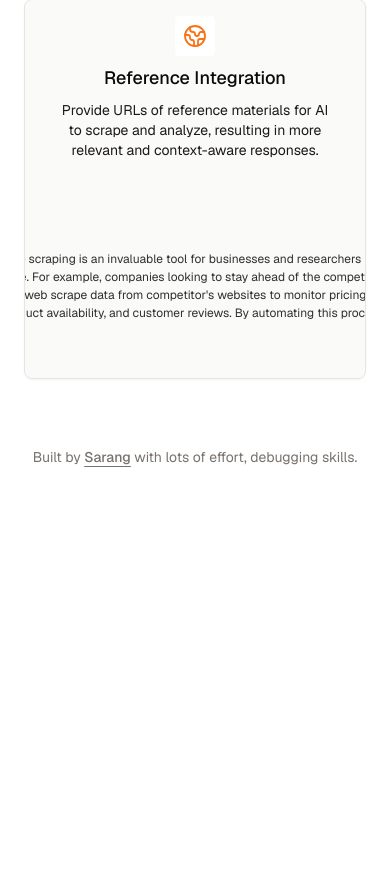
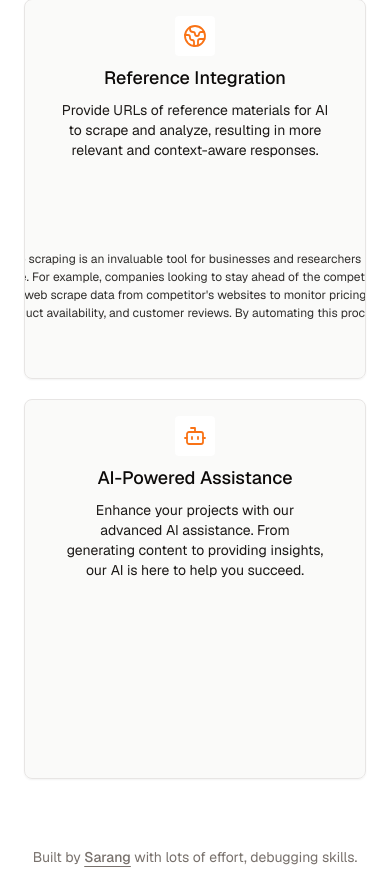
Before and after one commit to SarangKumar/Project-Sphere, a Next.js app: page / in a window 390 px wide. Shown: the part 1862-2733 px from the top of the page. Before the commit the page ends 2333 px from the top, so only its background shows below. Built offline with nearby package versions, Linux system fonts and the light colour scheme; no server answers.

Commit message:
feat: Add AI assistant card to home page and pricing responsiveness

```diff
--- a/src/app/page.tsx
+++ b/src/app/page.tsx
@@ -9,6 +9,7 @@ import ColabCard from "@/components/card/colab-card";
 import WebScrapeCard from "@/components/card/web-scrape-card";
 import AuthenticationCard from "@/components/card/authentication-card";
 import { Footer } from "@/components/footer";
+import AiAssistantCard from "@/components/card/ai-assistant-card";
 
 export default function Home() {
   return (
@@ -32,6 +33,7 @@ export default function Home() {
           <AuthenticationCard />
           <ColabCard />
           <WebScrapeCard />
+          <AiAssistantCard />
         </div>
       </main>
       <Footer />
--- a/src/app/pricing/page.tsx
+++ b/src/app/pricing/page.tsx
@@ -1,7 +1,10 @@
 import { Footer } from "@/components/footer";
 import Navbar from "@/components/navbar/navbar";
 import PricingCard from "@/components/pricing/pricing-card";
-import PricingTablePlanMd from "@/components/pricing/pricing-table";
+import {
+  PricingTablePlanLg,
+  PricingTablePlanSm,
+} from "@/components/pricing/pricing-table";
 import { pricingPlans } from "@/constants";
 import { cn } from "@/lib/utils";
 import { Metadata } from "next";
@@ -39,7 +42,8 @@ const PricingPage = () => {
           ))}
         </main>
 
-        <PricingTablePlanMd />
+        <PricingTablePlanLg />
+        <PricingTablePlanSm />
       </div>
       <Footer />
     </>
--- /dev/null
+++ b/src/components/card/ai-assistant-card.tsx
@@ -0,0 +1,37 @@
+import { cn } from "@/lib/utils";
+import { Bot } from "lucide-react";
+import React from "react";
+
+const AiAssistantCard = ({ className }: { className?: string }) => {
+  return (
+    <section
+      className={cn(
+        "card",
+        "group/card grid grid-cols-1 gap-4 @container/card",
+        className
+      )}
+    >
+      <div className="flex flex-row justify-between @sm/card:justify-center">
+        <div className="flex flex-col justify-between">
+          <div className="flex flex-col items-center gap-2 lg:items-start">
+            <span className="grid size-10 place-items-center rounded bg-background">
+              <Bot className="stroke-primary stroke-[1.8]" />
+            </span>
+            <h3 className="text-center text-lg font-medium text-foreground lg:text-left">
+              AI-Powered Assistance
+            </h3>
+            <p className="text-balance text-center text-sm text-secondary-foreground lg:text-left">
+              Enhance your projects with our advanced AI assistance. From
+              generating content to providing insights, our AI is here to help
+              you succeed.
+            </p>
+          </div>
+        </div>
+      </div>
+
+      <div className="relative flex translate-y-10 flex-col place-items-center md:translate-y-0"></div>
+    </section>
+  );
+};
+
+export default AiAssistantCard;
--- a/src/components/card/authentication-card.tsx
+++ b/src/components/card/authentication-card.tsx
@@ -19,7 +19,7 @@ const AuthenticationCard = ({ className }: { className?: string }) => {
               <LockKeyhole className="stroke-primary stroke-[1.8]" />
             </span>
             <h3 className="text-center text-lg font-medium text-foreground lg:text-left">
-              Authentication
+              Secure Authentication
             </h3>
             <p className="text-balance text-center text-sm text-secondary-foreground lg:text-left">
               Ensure secure access to your projects with robust authentication.
--- a/src/components/pricing/pricing-table.tsx
+++ b/src/components/pricing/pricing-table.tsx
@@ -1,4 +1,4 @@
-import { pricingFeatures, pricingPlans } from "@/constants";
+import { Plans, pricingFeatures, pricingPlans } from "@/constants";
 import React from "react";
 import {
   Tooltip,
@@ -12,14 +12,14 @@ import { cn } from "@/lib/utils";
 import { buttonVariants } from "../ui/button";
 import { GeistMono } from "geist/font/mono";
 
-const PricingTablePlanMd = () => {
+export const PricingTablePlanLg = () => {
   return (
-    <table className="mb-16 mt-24">
+    <table className="mb-16 mt-24 hidden table-auto lg:block">
       <thead className="">
         <tr className="">
           <th className="invisible"></th>
           {pricingPlans.map((plan) => (
-            <TableHead key={plan.name} {...plan} />
+            <TableHead key={plan.name} {...plan} className="" />
           ))}
         </tr>
       </thead>
@@ -50,7 +50,49 @@ const PricingTablePlanMd = () => {
   );
 };
 
-export default PricingTablePlanMd;
+export const PricingTablePlanSm = () => {
+  return (
+    <div className="mx-auto mb-16 mt-24 max-w-screen-md space-y-12 lg:hidden">
+      <PricingTablePlansCol plan="free" />
+      <PricingTablePlansCol plan="gold" />
+      <PricingTablePlansCol plan="platinum" />
+    </div>
+  );
+};
+export const PricingTablePlansCol = ({ plan }: { plan: Plans }) => {
+  const selectedPlan = pricingPlans.find(
+    (p) => p.name.toLowerCase() === plan.toLowerCase()
+  );
+
+  if (selectedPlan) {
+    return (
+      <table className="">
+        <thead>
+          <tr>
+            <TableHead {...selectedPlan} colSpan={2} className="w-full" />
+          </tr>
+        </thead>
+        <tbody>
+          {pricingFeatures.map((feature, index) => (
+            <tr key={index} className="border-t">
+              <TableTd
+                head
+                title={feature.feature.title}
+                description={feature.feature.description}
+              />
+              <TableTd
+                title={feature[plan].title}
+                description={feature[plan].description}
+              />
+            </tr>
+          ))}
+        </tbody>
+      </table>
+    );
+  } else {
+    return <>Plan not found</>;
+  }
+};
 
 const TableRowTooTip = ({
   title,
@@ -80,10 +122,15 @@ export const TableHead = ({
   name,
   price,
   isPopular,
+  colSpan,
   link,
-}: PricingCardProps) => {
+  className,
+}: PricingCardProps & { colSpan?: number; className?: string }) => {
   return (
-    <th className="gap-y-1 bg-local p-4 text-left">
+    <th
+      colSpan={colSpan}
+      className={cn("gap-y-1 bg-local p-4 text-left", className)}
+    >
       <h3
         className={cn(
           GeistMono.className,
--- a/src/constants/index.tsx
+++ b/src/constants/index.tsx
@@ -148,6 +148,8 @@ export interface PricingFeature {
   gold: { title: string; description: string };
   platinum: { title: string; description: string };
 }
+
+export type Plans = "free" | "gold" | "platinum";
 
 export const pricingFeatures: PricingFeature[] = [
   {
```
